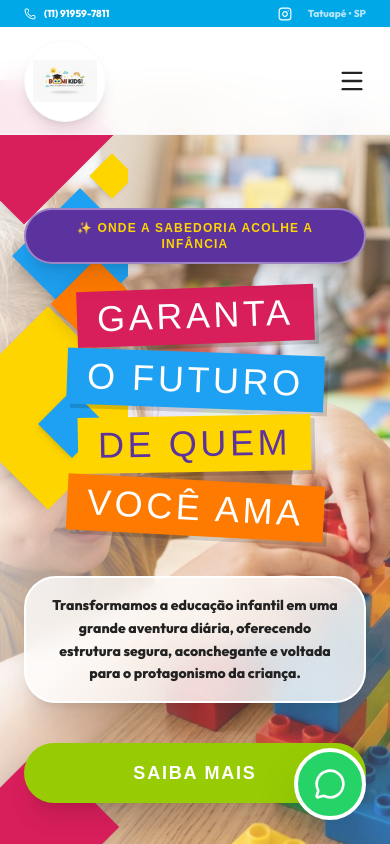
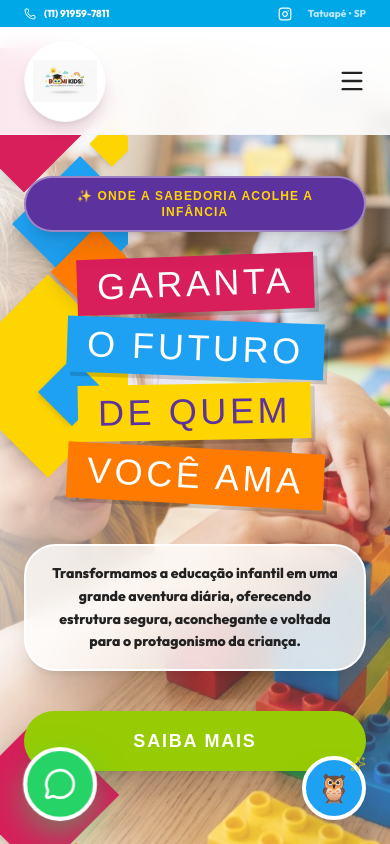
Before and after one commit to FerisReptilium/boomi-kids, a React (Vite) app: page / in a window 390 px wide. Shown: the top 844 px of the page. Built offline with nearby package versions, Linux system fonts and the light colour scheme; a web font is replaced by a local one.

Commit message:
Update App.jsx

```diff
--- a/src/App.jsx
+++ b/src/App.jsx
@@ -9,55 +9,39 @@ import Gallery from './components/Gallery.jsx';
 import Nutrition from './components/Nutrition.jsx';
 import FAQ from './components/FAQ.jsx';
 import Contact from './components/Contact.jsx';
+import AIChat from './components/AIChat.jsx';
 import { MessageCircle } from 'lucide-react';
 
 function App() {
   return (
-    <div className="font-sans antialiased text-brand-text w-full overflow-x-hidden pt-20 relative bg-[#FDFDFF]">
-      {/* O HEADER APARECE AQUI NO TOPO */}
+    <div className="font-sans antialiased text-brand-text w-full overflow-x-hidden pt-12 relative bg-[#FDFDFF]">
       <Header />
 
       <main>
-        <Hero />
+        <div id="inicio"><Hero /></div>
         <FeaturesStrip />
-
-        <div id="sobre">
-          <About />
-        </div>
-
-        <div id="turmas">
-          <Classes />
-        </div>
-
-        <div id="diferenciais" className="bg-gray-50/50">
-          <Differentiators />
-        </div>
-
-        <div id="galeria">
-          <Gallery />
-        </div>
-
-        <div id="nutricao">
-          <Nutrition />
-        </div>
-
-        <FAQ />
-
-        <div id="contato" className="bg-brand-blue shadow-inner relative overflow-hidden">
-           <Contact />
-        </div>
+        <div id="sobre"><About /></div>
+        <div id="turmas"><Classes /></div>
+        <div id="diferenciais"><Differentiators /></div>
+        <div id="galeria"><Gallery /></div>
+        <div id="nutricao"><Nutrition /></div>
+        <div id="faq"><FAQ /></div>
+        <div id="contato"><Contact /></div>
       </main>
 
-      {/* WHATSAPP FLUTUANTE PREMIUM */}
+      {/* WHATSAPP NO CANTO ESQUERDO PARA NÃO BATER NA CORUJINHA */}
       <a
         href="https://wa.me/5511919597811"
         target="_blank"
         rel="noreferrer"
-        className="fixed bottom-6 right-6 bg-[#25D366] text-white p-4 rounded-full shadow-2xl hover:scale-110 transition-all z-50 flex items-center justify-center border-4 border-white"
-        aria-label="Falar conosco via WhatsApp"
+        className="fixed bottom-6 left-6 md:bottom-10 md:left-10 bg-[#25D366] text-white p-4 rounded-full shadow-2xl hover:scale-110 transition-all z-50 flex items-center justify-center border-4 border-white animate-pulse-gentle"
+        aria-label="WhatsApp"
       >
         <MessageCircle size={32} />
       </a>
+
+      {/* CORUJINHA IA NO CANTO DIREITO */}
+      <AIChat />
     </div>
   );
 }
```
